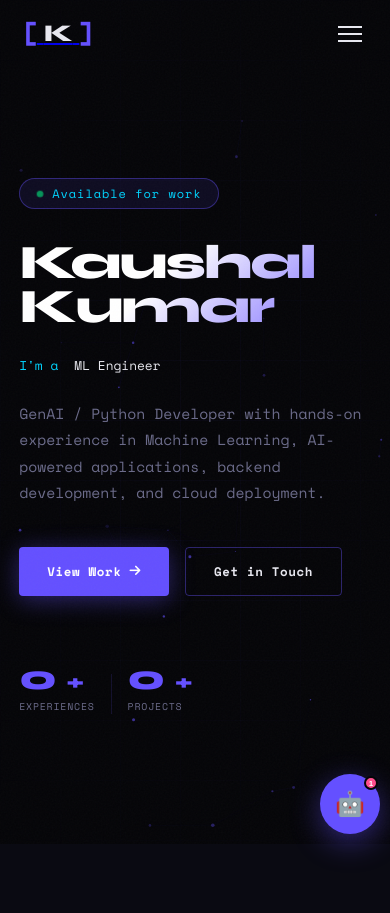
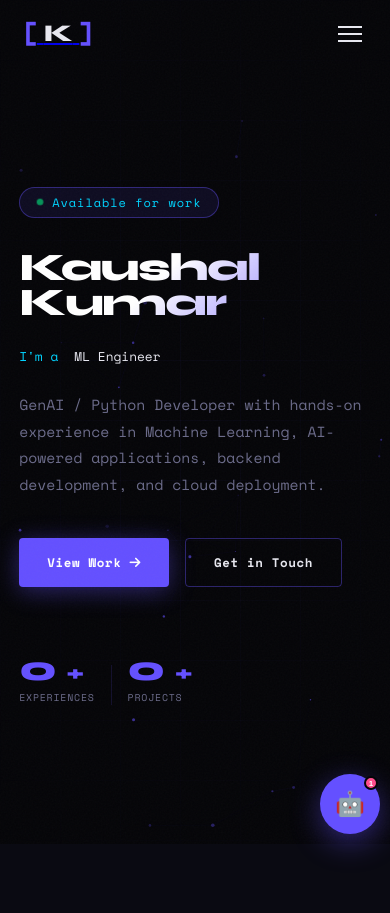
Before and after one commit to officialkush/kaushal-s_profile, a Django app: page / in a window 390 px wide. Shown: the top 913 px of the page. Run offline with Django 5.2, Linux system fonts and the light colour scheme; data that the repository does not hold is empty.

Commit message:
fix: mobile horizontal overflow on hero name

```diff
--- a/static/css/style.css
+++ b/static/css/style.css
@@ -22,7 +22,7 @@
 }
 
 *, *::before, *::after { box-sizing: border-box; margin: 0; padding: 0; }
-html { scroll-behavior: smooth; }
+html { scroll-behavior: smooth; overflow-x: hidden; }
 
 body {
   background: var(--bg);
@@ -30,6 +30,8 @@ body {
   font-family: var(--font-mono);
   overflow-x: hidden;
   cursor: none;
+  width: 100%;
+  max-width: 100vw;
 }
 
 .noise {
@@ -140,7 +142,7 @@ body {
   mask-image: radial-gradient(ellipse 70% 70% at 50% 50%, black, transparent);
 }
 
-.hero-content { position: relative; z-index: 1; padding: 0 4rem; max-width: 900px; padding-top: 7rem; }
+.hero-content { position: relative; z-index: 1; padding: 0 4rem; max-width: 900px; padding-top: 7rem; width: 100%; }
 
 .hero-tag {
   display: inline-flex; align-items: center; gap: 8px;
@@ -156,9 +158,11 @@ body {
 
 .hero-name {
   font-family: var(--font-display);
-  font-size: clamp(3rem, 8.5vw, 7.5rem);
+  font-size: clamp(2.2rem, 9vw, 7.5rem);
   font-weight: 800; line-height: 0.92; letter-spacing: -0.04em;
   margin-bottom: 1.5rem;
+  overflow-wrap: break-word;
+  word-break: break-word;
   animation: fadeUp 0.8s 0.1s ease both;
 }
 .hero-name .line-reveal {
@@ -198,7 +202,7 @@ body {
 .hero-desc { color: var(--text-muted); font-size: 0.92rem; line-height: 1.8; max-width: 580px; margin-bottom: 2.5rem; animation: fadeUp 0.8s 0.3s ease both; }
 .hero-cta { display: flex; gap: 1rem; flex-wrap: wrap; margin-bottom: 4rem; animation: fadeUp 0.8s 0.4s ease both; }
 
-.hero-stats { display: flex; align-items: flex-end; gap: 2rem; animation: fadeUp 0.8s 0.5s ease both; }
+.hero-stats { display: flex; align-items: flex-end; gap: 2rem; animation: fadeUp 0.8s 0.5s ease both; flex-wrap: wrap; }
 .stat { text-align: left; position: relative; }
 .stat-num {
   font-family: var(--font-display); font-size: 2.2rem; font-weight: 800; color: var(--accent); line-height: 1;
@@ -237,7 +241,7 @@ body {
 
 /* ================== SECTIONS ================== */
 .section { padding: 7rem 0; }
-.container { max-width: 1200px; margin: 0 auto; padding: 0 4rem; }
+.container { max-width: 1200px; margin: 0 auto; padding: 0 4rem; width: 100%; }
 .section-header { display: flex; align-items: center; gap: 1.5rem; margin-bottom: 4rem; }
 .section-num { font-size: 0.7rem; letter-spacing: 0.15em; color: var(--accent); opacity: 0.6; }
 .section-title { font-family: var(--font-display); font-size: clamp(2rem, 4vw, 3rem); font-weight: 800; letter-spacing: -0.03em; color: var(--text); white-space: nowrap; }
@@ -1122,3 +1126,10 @@ body {
 .about-teaser { background: var(--bg-2); }
 .teaser-grid { display: flex; flex-direction: column; gap: 1.8rem; align-items: flex-start; max-width: 760px; }
 .teaser-text { color: var(--text-muted); font-size: 0.92rem; line-height: 1.9; }
+
+/* ================== MOBILE OVERFLOW SAFETY NET ================== */
+/* Prevents any child element from forcing horizontal scroll on small screens */
+@media (max-width: 480px) {
+  .hero-name { font-size: clamp(1.9rem, 10vw, 7.5rem); }
+}
+img, svg, video, canvas { max-width: 100%; }
```
